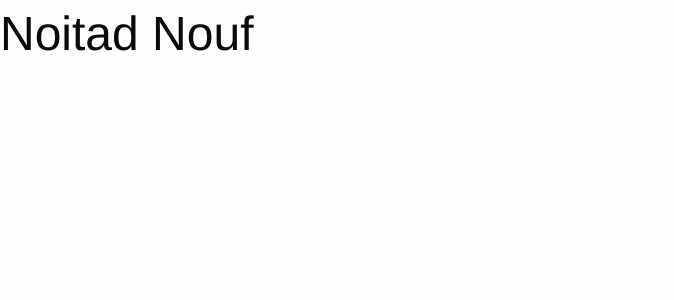
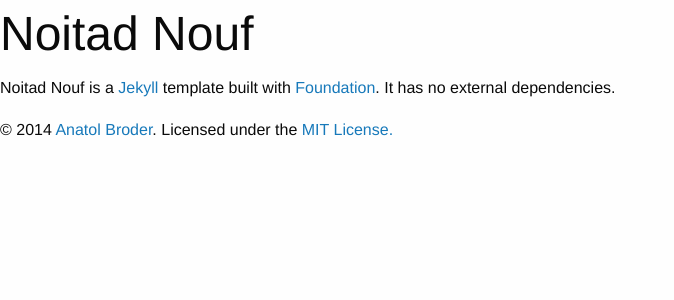
Before and after one commit to doktorbro/jekyll-noita, a Jekyll site: the page built from index.html, in a window 1280 px wide. Shown: the top 300 px of the page, without its empty margins (0-674 px from the left). Built offline with Jekyll 4.4.1, drawn with Linux system fonts in a browser that asks for light colours; nearby versions of some CDN libraries; library files that are not in the unit come from our copies.

Commit message:
Add content

```diff
--- a/_layouts/default.html
+++ b/_layouts/default.html
@@ -13,5 +13,14 @@
       <h1>{{ page.title }}</h1>
     </div>
   </div>
+
+  {{ content }}
+
+  <div class="row">
+    <div class="column">
+      <p>© 2014 <a href="http://penibelst.de/">Anatol Broder</a>. Licensed under
+      the <a href="http://opensource.org/licenses/MIT">MIT License.</a></p>
+    </div>
+  </div>
 </body>
 </html>
--- a/index.html
+++ b/index.html
@@ -2,3 +2,11 @@
 layout: default
 title: Noitad Nouf
 ---
+
+<div class="row">
+  <div class="column">
+    <p>Noitad Nouf is a <a href="http://jekyllrb.com/">Jekyll</a> template built
+    with <a href="http://foundation.zurb.com/">Foundation</a>. It has no
+    external dependencies.</p>
+  </div>
+</div>
```
